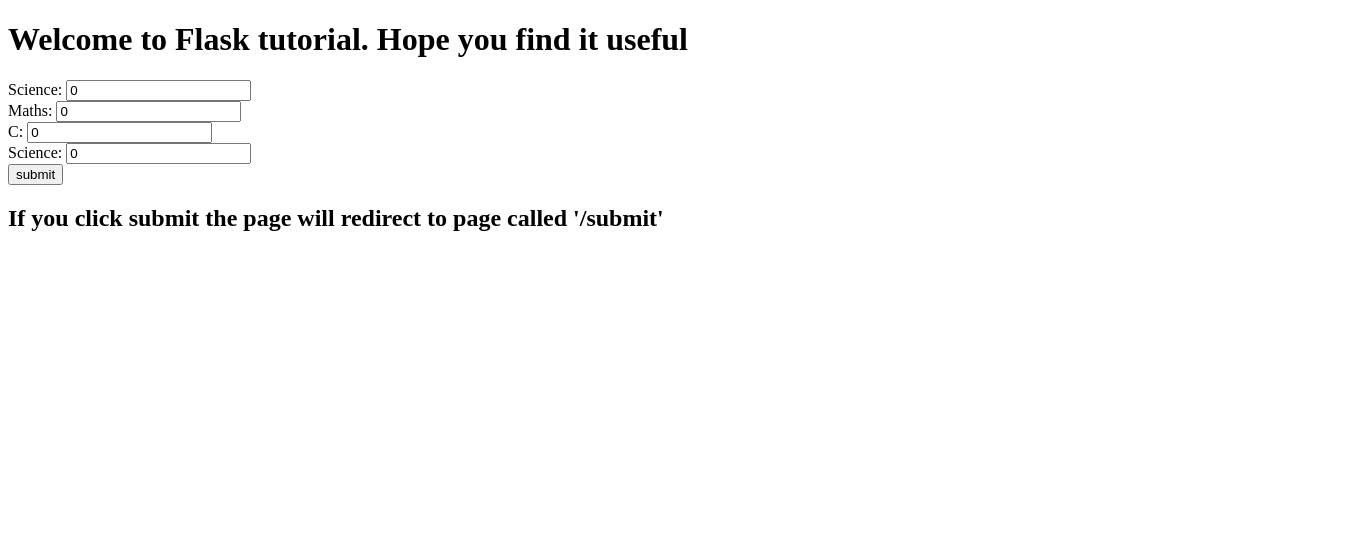
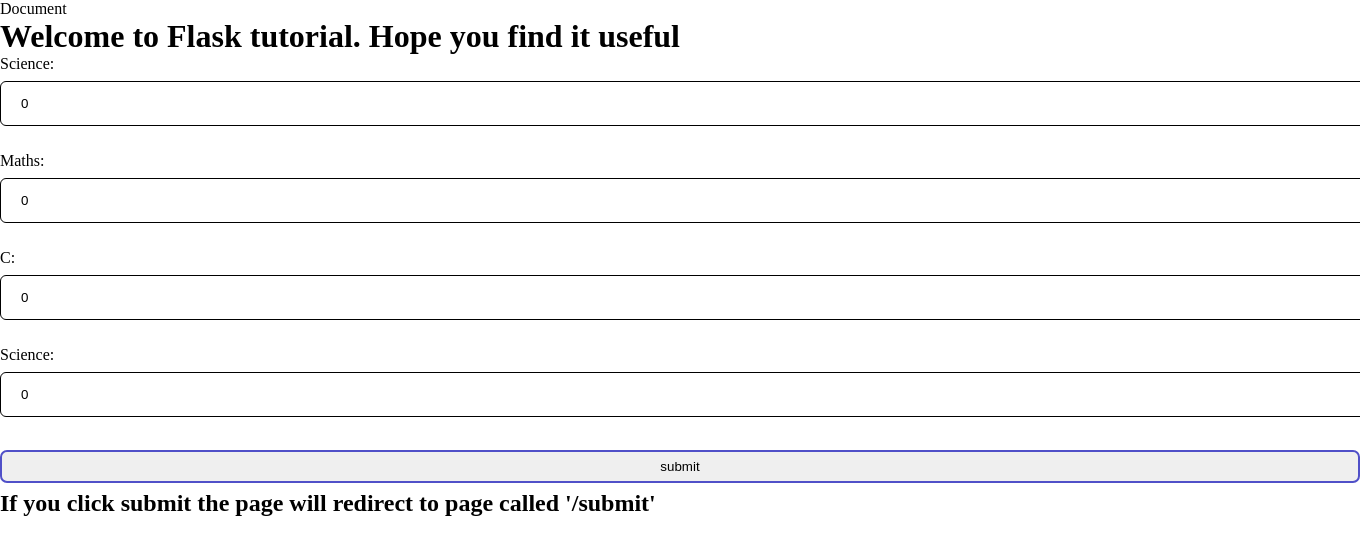
Before and after one commit to Sukhmeet-0/flaskDev, a Flask app: template templates/index.html in a window 1360 px wide; the page is wider, and only the part inside the window is pictured. Shown: the top 555 px of that part. Run offline with Flask 3, Linux system fonts and the light colour scheme; the template is opened without the code that fills it, so the values that code supplies are empty.

Commit message:
adding more tut files

```diff
--- /dev/null
+++ b/static/css/style.css
@@ -0,0 +1,41 @@
+*{
+    margin: 0;
+    padding: 0;
+    /* display: flex; */
+    display: block;
+}
+input[type=text]{
+    width: 100%;
+    /* background-color: rgb(41, 43, 44); */
+    /* color: black; */
+    padding: 14px 20px;
+    margin: 8px 0;
+    border:1px solid black;
+    border-radius: 6px;
+    cursor: pointer;
+}
+input[type=text]:hover{
+    background-color: skyblue;
+    color: black;
+    border: 1px solid black;
+    cursor: pointer;
+    transition: all .5s ;
+}
+input[type=submit]{
+    /* background-color: rgba(80, 80, 200,.3); */
+    color: black;
+    border: 2px solid rgb(80,80,200);
+    border-radius: 7px;
+    padding:7px;
+    margin:7px 0px 7px 0px;
+    width: 100%;
+    cursor: pointer;
+
+}
+input[type=submit]:hover{
+    background-color: rgb(80,80,200);
+    border: 1px solid black;
+    cursor: pointer;
+    color: white;
+    transition: all .5s;
+}
--- /dev/null
+++ b/static/js/script.js
@@ -0,0 +1,3 @@
+function go(){
+    alert('Form has been submitted.')
+}
--- a/templates/index.html
+++ b/templates/index.html
@@ -4,10 +4,11 @@
     <meta charset="UTF-8">
     <meta name="viewport" content="width=device-width, initial-scale=1.0">
     <title>Document</title>
+    <link rel="stylesheet" href="{{ url_for('static',filename='css/style.css')}}">
 </head>
 <body>
     <h1>Welcome to Flask tutorial. Hope you find it useful</h1>
-    <form action="/submit" method="post">
+    <form action="/submit" method="post" >
         <label for="science">Science:</label>
         <input type="text" id="science" name="science" value="0"><br>
 
@@ -20,8 +21,9 @@
         <label for="ds">Science:</label>
         <input type="text" id="ds" name="ds" value="0"><br>
 
-        <input type="submit" name="Submit" id="submit" value="submit">
+        <input type="submit" name="Submit" id="submit" value="submit" onclick="go()">
     </form>
     <h2>If you click submit the page will redirect to page called '/submit'</h2>
+    <script src="{{ url_for('static',filename='js/script.js') }}"></script>
 </body>
 </html>
```
Also changed, not shown: app2.py (+8 -2 lines), templates/result.html (+15 -1 lines).
